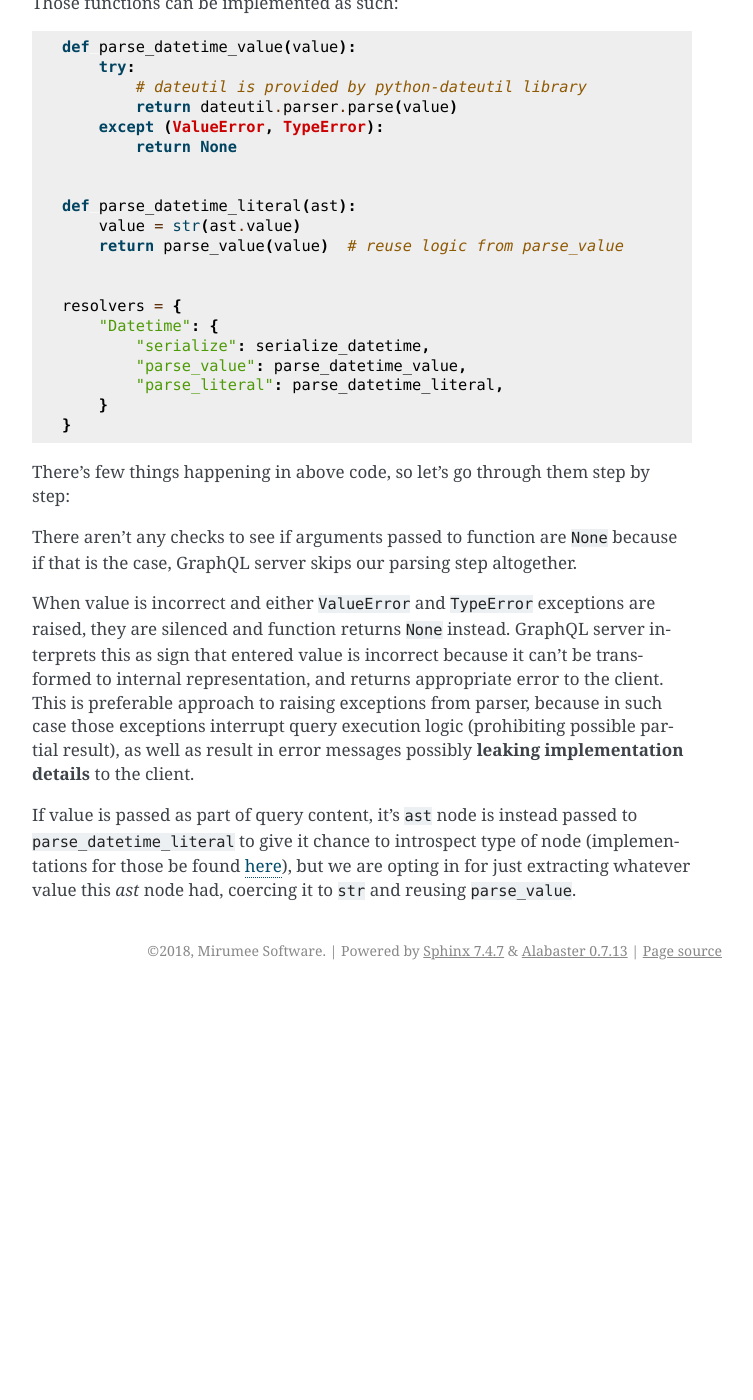
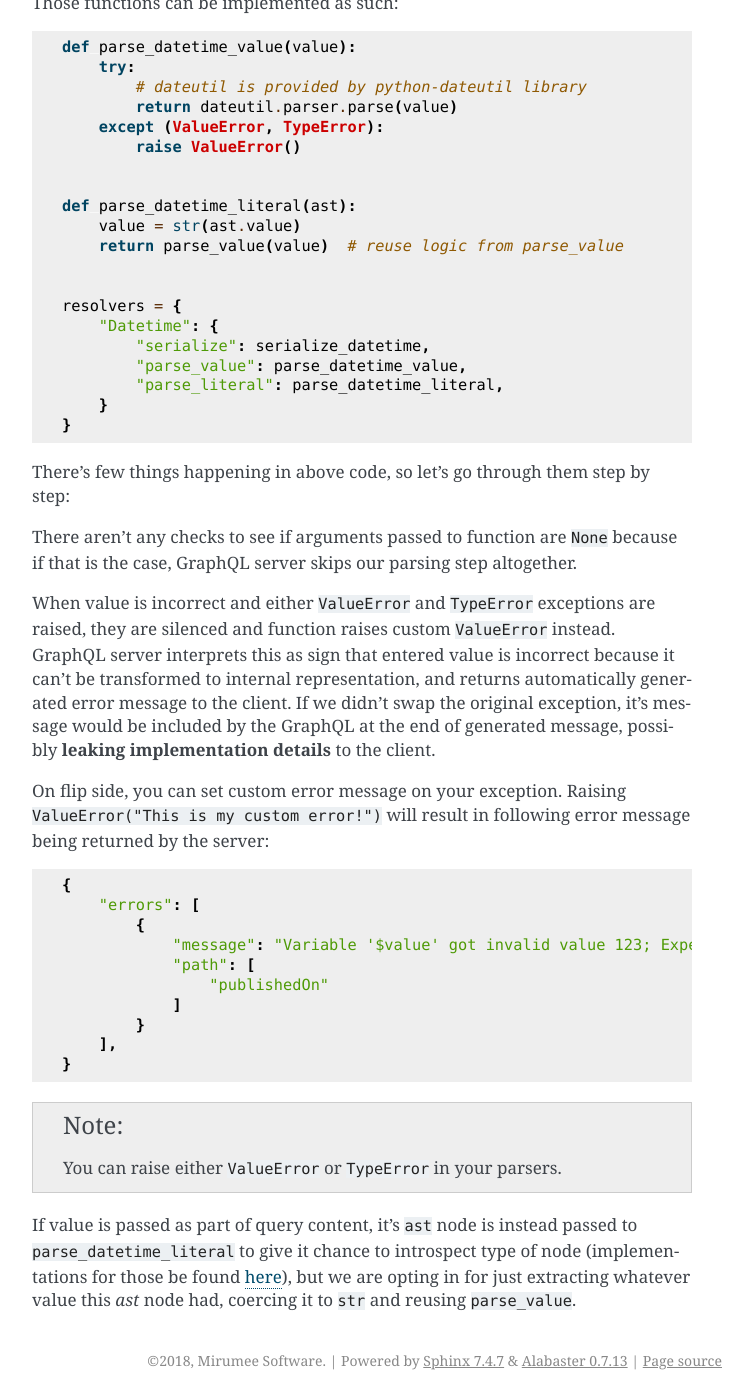
Before and after one commit to mirumee/ariadne, a Sphinx documentation site: the page built from docs/scalars.rst, in a window 1280 px wide and 1400 px high, scrolled down 2601 px. Shown: the whole window, without its empty margins (388-1141 px from the left). Built offline with Sphinx 7.4.7, drawn with Linux system fonts in a browser that asks for light colours; before the commit the page ends 3591 px from its top, so only the background shows below that.

Commit message:
Commit work on Scalars

```diff
--- a/docs/scalars.rst
+++ b/docs/scalars.rst
@@ -104,7 +104,7 @@ Those functions can be implemented as such::
             # dateutil is provided by python-dateutil library
             return dateutil.parser.parse(value)
         except (ValueError, TypeError):
-            return None
+            raise ValueError()
 
 
     def parse_datetime_literal(ast):
@@ -124,6 +124,22 @@ There's few things happening in above code, so let's go through them step by ste
 
 There aren't any checks to see if arguments passed to function are ``None`` because if that is the case, GraphQL server skips our parsing step altogether.
 
-When value is incorrect and either  ``ValueError`` and ``TypeError`` exceptions are raised, they are silenced and function returns ``None`` instead. GraphQL server interprets this as sign that entered value is incorrect because it can't be transformed to internal representation, and returns appropriate error to the client. This is preferable approach to raising exceptions from parser, because in such case those exceptions interrupt query execution logic (prohibiting possible partial result), as well as result in error messages possibly **leaking implementation details** to the client.
+When value is incorrect and either  ``ValueError`` and ``TypeError`` exceptions are raised, they are silenced and function raises custom ``ValueError`` instead. GraphQL server interprets this as sign that entered value is incorrect because it can't be transformed to internal representation, and returns automatically generated error message to the client. If we didn't swap the original exception, it's message would be included by the GraphQL at the end of generated message, possibly **leaking implementation details** to the client.
+
+On flip side, you can set custom error message on your exception. Raising ``ValueError("This is my custom error!")`` will result in following error message being returned by the server::
+
+    {
+        "errors": [
+            {
+                "message": "Variable '$value' got invalid value 123; Expected type DateInput; This is my custom error!",
+                "path": [
+                    "publishedOn"
+                ]
+            }
+        ],
+    }
+
+.. note::
+   You can raise either ``ValueError`` or ``TypeError`` in your parsers.
 
 If value is passed as part of query content, it's ``ast`` node is instead passed to ``parse_datetime_literal`` to give it chance to introspect type of node (implementations for those be found `here <https://github.com/graphql-python/graphql-core/blob/master/graphql/language/ast.py#L483>`_), but we are opting in for just extracting whatever value this `ast` node had, coercing it to ``str`` and reusing ``parse_value``.
```
Also changed, not shown: CHANGELOG.md (+2 -0 lines), 1 other file.
